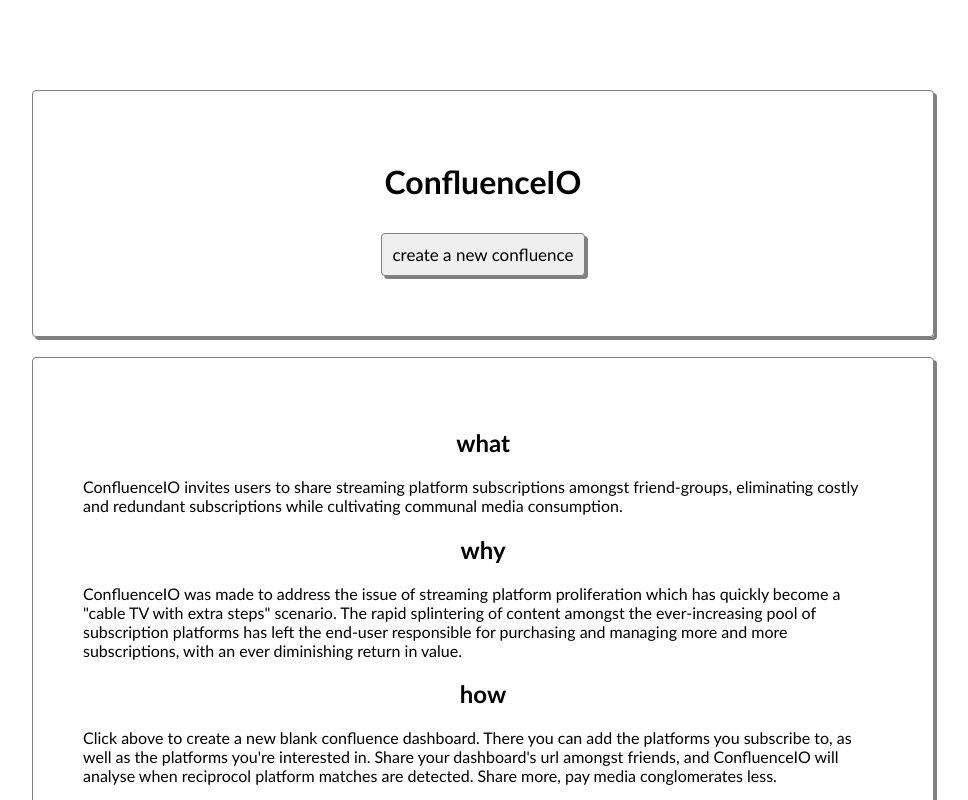
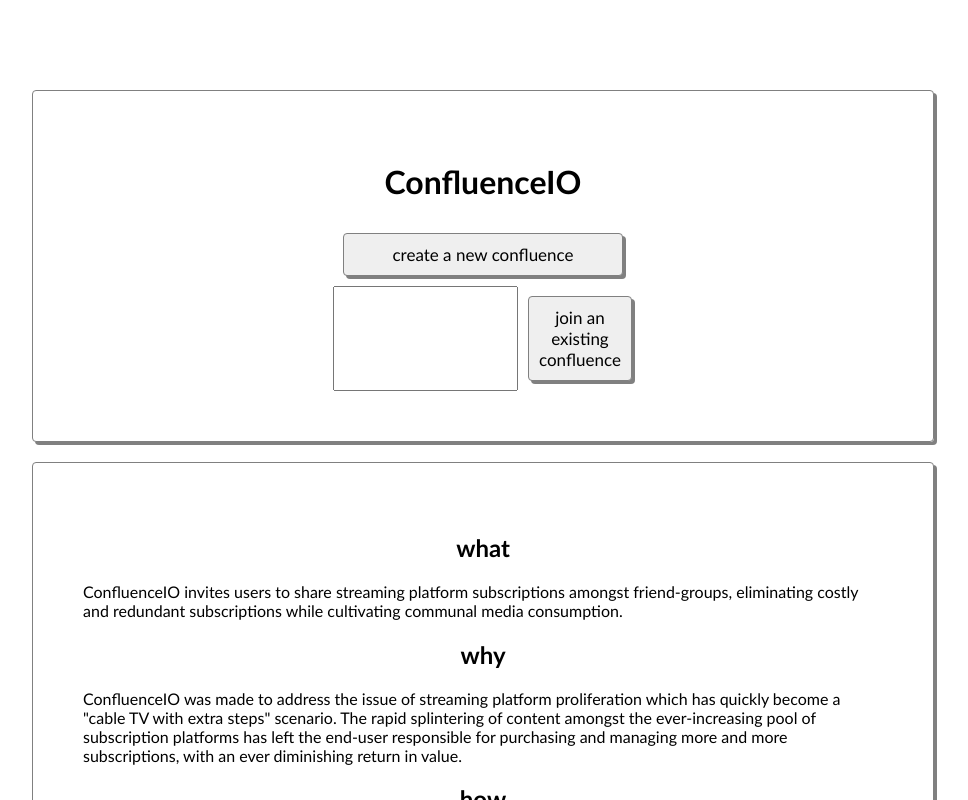
Before and after one commit to matthewlawrenceklein/confluence, a React (Create React App) app: page / in a window 1280 px wide. Shown: the top 800 px of the page, without its empty margins (157-1125 px from the left). Built offline with nearby package versions, Linux system fonts and the light colour scheme; no server answers.

Commit message:
refactor to SPA

```diff
--- a/src/App.css
+++ b/src/App.css
@@ -166,6 +166,29 @@ p, h1, h2, h3, h4, h5, h6, button {
   min-width: 200px;
   margin: 20px;
   padding: 50px;
+  display: flex;
+  flex-direction: column;
+  justify-content: center;
+  align-items: center;
+}
+
+#main-title-ui{
+  display: flex;
+  flex-direction: column;
+  width: 300px;
+}
+
+#main-load-confluence{
+  display: flex;
+  flex-direction: row;
+}
+
+#load-confluence-input{
+  border: 1px solid grey;
+  box-shadow: 3px 3px gray;
+  border-radius: 4px;
+  height: 100px;
+  text-align: center;
 }
 
 #main-about{
@@ -177,7 +200,8 @@ p, h1, h2, h3, h4, h5, h6, button {
   min-width: 200px;
   margin: 20px;
   padding: 50px;
-
+  margin: 20px;
+  padding: 50px;
 }
 
 #main-card{
--- a/src/App.js
+++ b/src/App.js
@@ -1,5 +1,4 @@
 import './App.css';
-import { Route, Switch } from "react-router-dom";
 import ConfluenceDash from './components/ConfluenceDash'
 import { Component } from 'react';
 import "firebase/firestore"
@@ -11,7 +10,7 @@ import history from './components/history'
 class App extends Component {
 
   state = {
-    confluenceId: ''
+    userInput : ''
   }
 
   makeId = (length) => {
@@ -31,27 +30,58 @@ class App extends Component {
     db.collection('confluence').doc(confluenceId).set({})
       .then(() => {
         this.setState({
-          confluenceId: confluenceId
+          confluenceID: confluenceId
         })
-        history.push(`/${this.state.confluenceId}`)
+        history.push(`/${this.state.confluenceID}`)
 
       })
       .catch((error) => {
         console.log('error', error)
       })
+  }
 
+  handleLoadConfluence = () => {
+    const db = firebase.firestore()
+    db.collection('confluence').doc(this.state.userInput).get()
+      .then((doc) => {
+        if(doc.exists){
+          this.setState({
+            confluenceID : this.state.userInput
+          })
+        } else {
+          alert('sorry, we were unable to find your confluence :/')
+        }
+
+      })
+  }
+
+  handleUserInput = (e) => {
+    this.setState({
+      userInput : e.target.value
+    })
+  }
+
+  returnToHome = () => {
+    this.setState({
+      confluenceID : null
+    })
   }
 
   render() {
     return (
-      <Switch>
-        <Route exact path='/'>
+      !this.state.confluenceID ?
           <div className="App">
             <div id='landing-master'>
               <div id="main-card">
                 <div id="main-title">
                   <h1>ConfluenceIO</h1>
-                  <button onClick={this.handleNewConfluence} class="form-item-button">create a new confluence</button>
+                  <div id='main-title-ui'>
+                    <button onClick={this.handleNewConfluence} class="form-item-button">create a new confluence</button>
+                    <div id='main-load-confluence'>
+                      <input type='text' value={this.state.userInput} onChange={(e) => this.handleUserInput(e)} class='form-item-input' />
+                      <button onClick={() => this.handleLoadConfluence()} class="form-item-button">join an existing confluence</button>
+                    </div>
+                  </div>
                 </div>
               </div>
               <div id="main-about">
@@ -86,11 +116,8 @@ class App extends Component {
               </div>
             </div>
           </div>
-        </Route>
-
-        <Route path="/:id" render={(props) => <ConfluenceDash {...props} />} />
-
-      </Switch>
+          :
+          <ConfluenceDash confluenceID={this.state.confluenceID} returnToHome={this.returnToHome}/>
     );
   }
 }
--- a/src/components/ConfluenceDash.js
+++ b/src/components/ConfluenceDash.js
@@ -2,7 +2,6 @@ import React, { Component } from 'react';
 import ServiceCard from './ServiceCard'
 import "firebase/firestore"
 import firebase from 'firebase/app'
-import { BitlyClient } from 'bitly-react';
 import { CopyToClipboard } from 'react-copy-to-clipboard';
 import history from './history'
 
@@ -18,13 +17,11 @@ class ConfluenceDash extends Component {
         userName: '',
         bitlyURL: '',
         matchStatements: [],
-        confluenceID: this.props.match.params.id
     }
 
     componentDidMount() {
         this.renderHaves()
         this.renderWants()
-        this.generateBitly()
         this.renderMatches()
     }
 
@@ -42,7 +39,7 @@ class ConfluenceDash extends Component {
 
     renderMatches = () => {
         const db = firebase.firestore()
-        const location = this.state.confluenceID
+        const location = this.props.confluenceID
         let users = []
 
         db.collection('confluence').doc(location).get()
@@ -138,7 +135,7 @@ class ConfluenceDash extends Component {
         if (this.state.haves.length === 0 || this.state.wants.length === 0) {
             alert('hey, you need haves AND wants!')
         } else {
-            let location = history.location.pathname.slice(-10)
+            const location = this.props.confluenceID
             let confluenceRef = db.collection('confluence').doc(location)
             confluenceRef.update({
                 [this.state.userName]: {
@@ -157,32 +154,6 @@ class ConfluenceDash extends Component {
         }
     }
 
-    generateBitly() {
-        let location = this.props.match.params.id
-        const db = firebase.firestore()
-        let bitlyKey = ''
-        let uri = `http://confluence.matthewlawrencekle.in/${location}`
-
-        db.collection('keys').doc('bitly').get()
-            .then((doc) => {
-                bitlyKey = doc.data().key
-                const bitly = new BitlyClient(bitlyKey, {});
-
-                const sendIt = async () => {
-                    let result;
-                    try {
-                        result = await bitly.shorten(uri);
-                    } catch (e) {
-                        throw e;
-                    }
-                    this.setState({
-                        bitlyURL: result.url
-                    })
-                }
-                sendIt()
-            })
-    }
-
     renderResults = () => {
         return this.state.matchStatements.map((statement, idx) => {
             return <p id='render-results' key={idx}>{statement}</p>
@@ -193,7 +164,7 @@ class ConfluenceDash extends Component {
         return (
             <div className='App'>
                 <div id='top'>
-                    <h2 id='dash-title' onClick={() => history.push('/')}>ConfluenceIO</h2>
+                    <h2 id='dash-title' onClick={() => this.props.returnToHome()}>ConfluenceIO</h2>
                     <div>
                         <br />
                         <h3 id='owned'>owned</h3>
@@ -215,15 +186,11 @@ class ConfluenceDash extends Component {
                         <input id='form-input' type='text' placeholder='your name' value={this.state.userName} className='form-item' onChange={this.handleNameChange} />
                         <button type='submit' className='form-item-button'>add yourself!</button>
                     </form>
-                    {this.state.bitlyURL ?
-                        <CopyToClipboard text={this.state.bitlyURL} onCopy={() => alert('link has been copied')}>
-                            <button className='form-item-button'>
-                                copy confluence link to clipboard
-                            </button>
-                        </CopyToClipboard>
-                        :
-                        null
-                    }
+                    <CopyToClipboard text={this.props.confluenceID} onCopy={() => alert('code has been copied')}>
+                        <button className='form-item-button'>
+                            copy confluence code to clipboard
+                        </button>
+                    </CopyToClipboard>
                 </div>
                 <div id='bottom'>
                     <h2>matches</h2>
```
